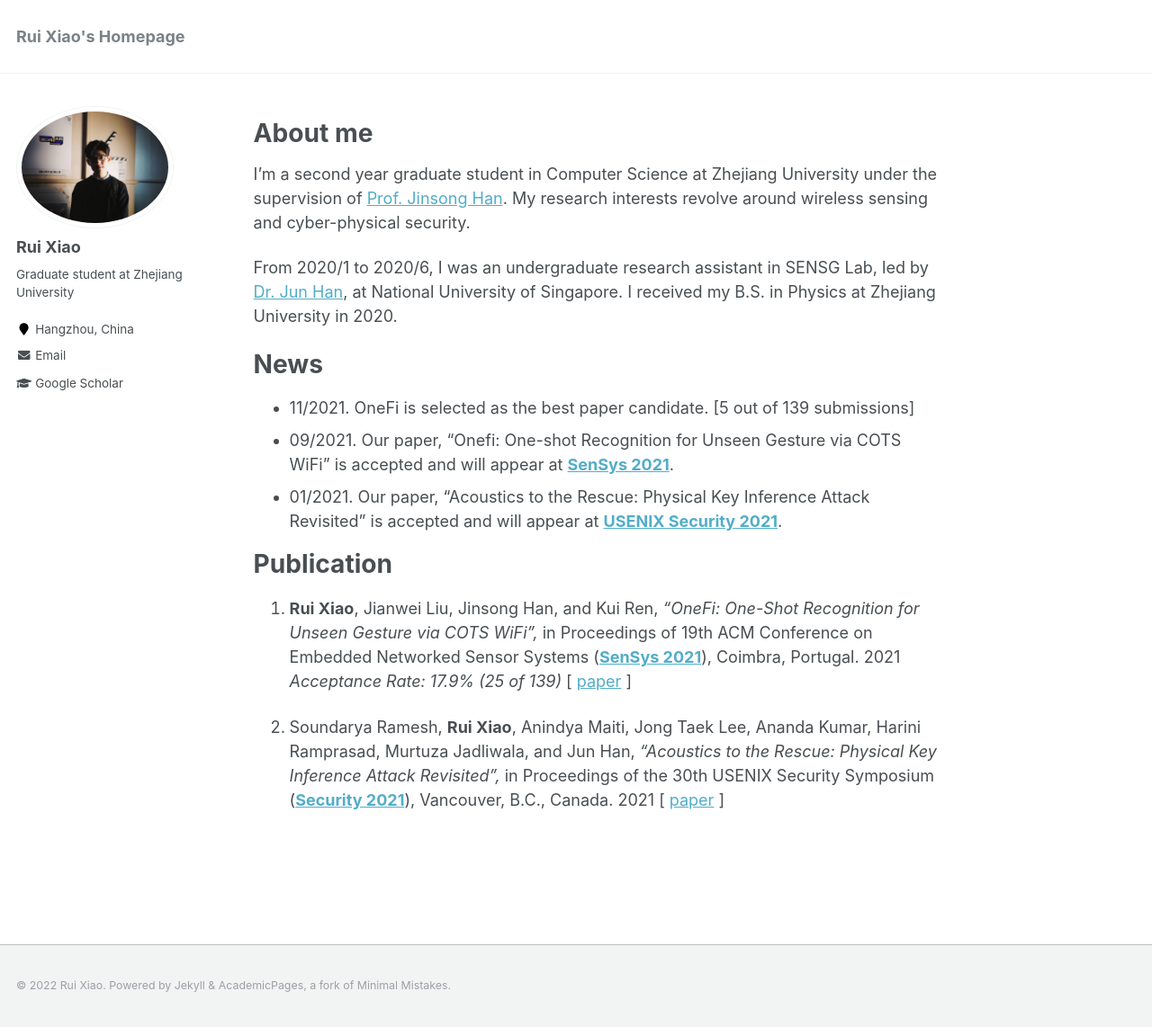
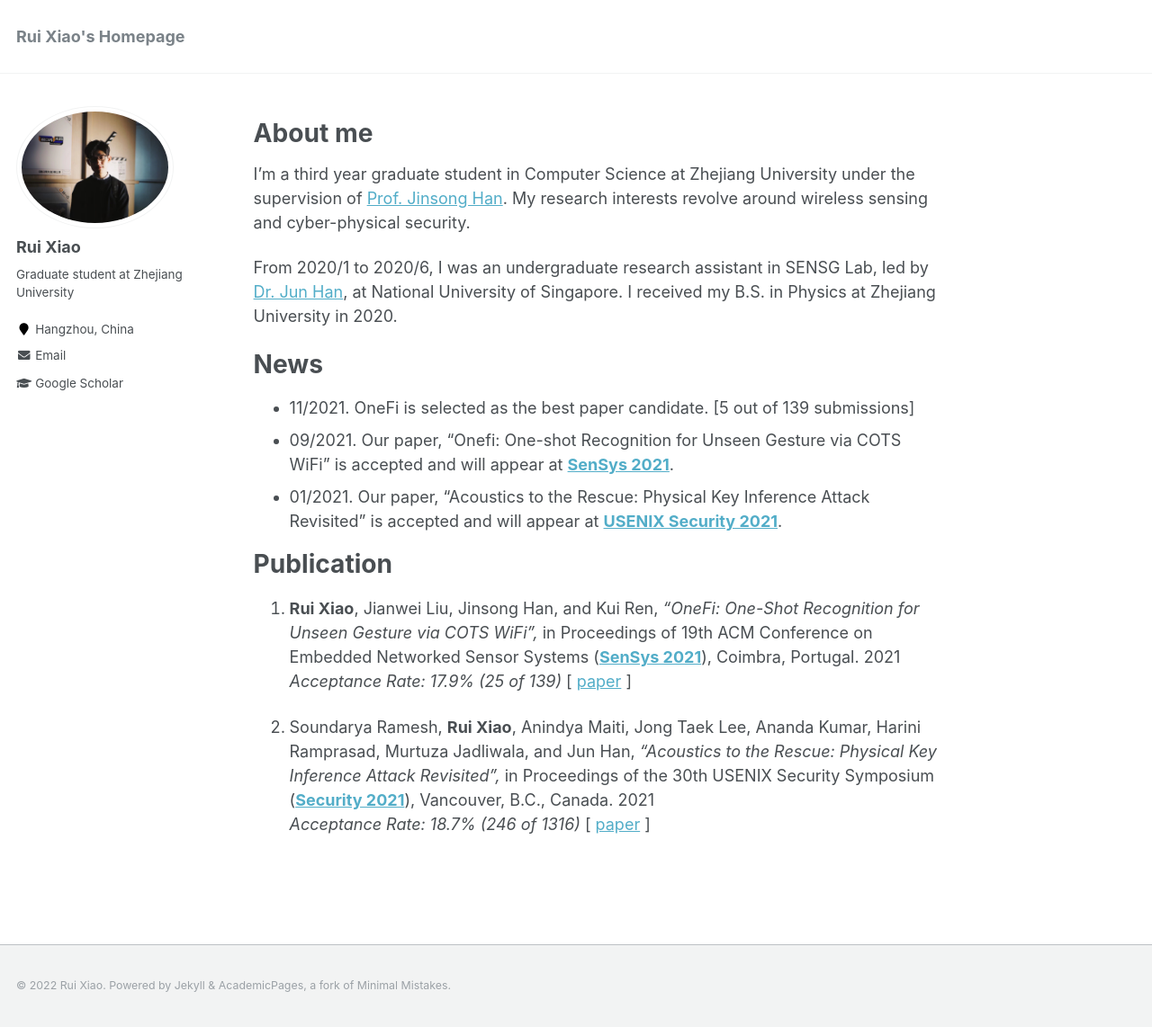
Before and after one commit to ruixiao24/ruixiao24.github.io, a Jekyll site: the page built from _pages/about.md, in a window 1280 px wide and 1142 px high. Shown: the whole window at 90% size. Built offline with Jekyll 4.4.1, drawn with Linux system fonts in a browser that asks for light colours.

Commit message:
update year

```diff
--- a/_pages/about.md
+++ b/_pages/about.md
@@ -10,7 +10,7 @@
 
 # About me
 
-I'm a second year graduate student in Computer Science at Zhejiang University under the supervision of [Prof. Jinsong Han](https://person.zju.edu.cn/en/hanjinsong). My research interests revolve around wireless sensing and cyber-physical security.
+I'm a third year graduate student in Computer Science at Zhejiang University under the supervision of [Prof. Jinsong Han](https://person.zju.edu.cn/en/hanjinsong). My research interests revolve around wireless sensing and cyber-physical security.
 
 From 2020/1 to 2020/6, I was an undergraduate research assistant in SENSG Lab, led by [Dr. Jun Han](http://www.junhan.org/), at National University of Singapore. I received my B.S. in Physics at Zhejiang University in 2020.
 
@@ -26,4 +26,5 @@
     *Acceptance Rate: 17.9% (25 of 139)* [ [paper](https://ruixiao24.github.io/files/rui_onefi.pdf) ]
 
 1. Soundarya Ramesh, **Rui Xiao**, Anindya Maiti, Jong Taek Lee, Ananda Kumar, Harini Ramprasad, Murtuza Jadliwala, and Jun Han, *"Acoustics to the Rescue: Physical Key Inference Attack Revisited",* in Proceedings of the 30th USENIX Security Symposium
-       (**[Security 2021](https://www.usenix.org/conference/usenixsecurity21)**), Vancouver, B.C., Canada. 2021 [ [paper](https://www.usenix.org/system/files/sec21fall-ramesh.pdf) ]
+       (**[Security 2021](https://www.usenix.org/conference/usenixsecurity21)**), Vancouver, B.C., Canada. 2021
+    *Acceptance Rate: 18.7% (246 of 1316)* [ [paper](https://www.usenix.org/system/files/sec21fall-ramesh.pdf) ]
```
